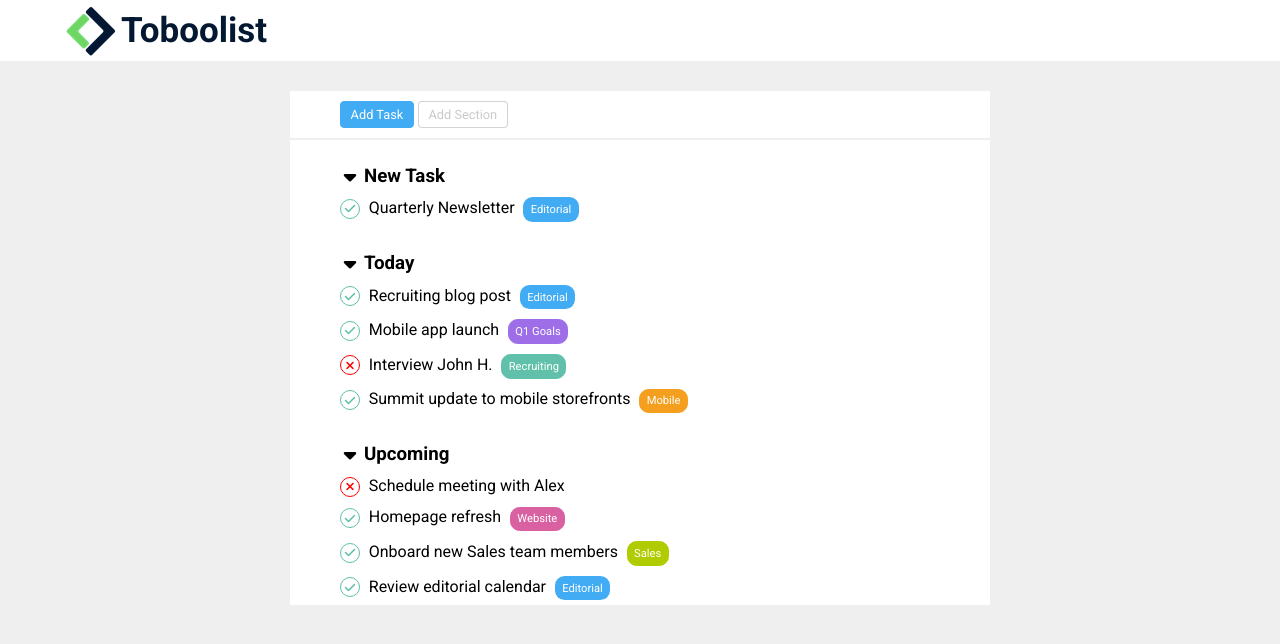
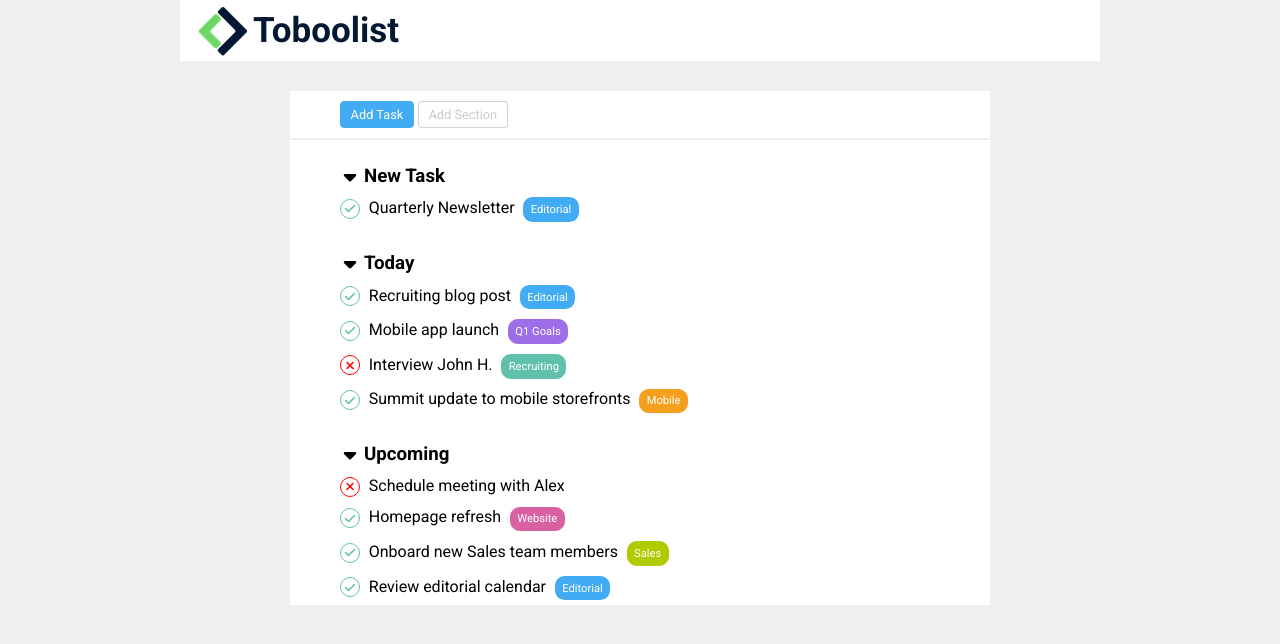
Before and after one commit to erica201193/html-css-toboolist, a plain HTML site: page index.html in a window 1280 px wide. Drawn offline with Linux system fonts and the light colour scheme.

Commit message:
Completed!

```diff
--- a/index.html
+++ b/index.html
@@ -17,14 +17,14 @@
     <link rel="stylesheet" href="style/style.css">
 </head>
 <body>
-    <header>
-        <div class="pad-3">
-            <img src="img/logo copia.png" alt="Logo boolist">
-            <h1 class="titolo-logo">Toboolist</h1>
-        </div>
-    </header>
+    <div class="container">
+        <header>
+            <div class="pad-1">
+                <img src="img/logo copia.png" alt="Logo boolist">
+                <h1 class="titolo-logo">Toboolist</h1>
+            </div>
+        </header>
 
-    <div class="container">
         <main>
             <nav>
                 <button type="button" class="btn bg-blue">Add Task</button>
--- a/style/style.css
+++ b/style/style.css
@@ -53,8 +53,8 @@ li span {
     margin-right: 0.3rem;
 }
 
-.pad-3 {
-    padding-left: 4rem;
+.pad-1 {
+    padding-left: 1rem;
 }
 
 
```
